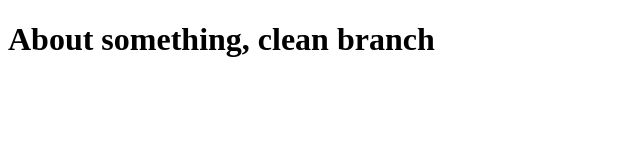
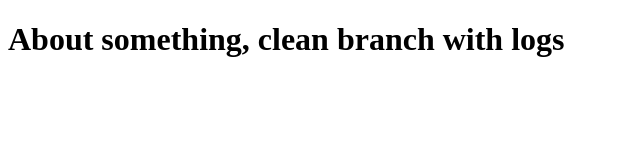
Before and after one commit to aitchiss/lighthouse-test-site, a website: page build/about/index.html in a window 1280 px wide. Shown: the whole page, without its empty margins (0-640 px from the left). Drawn offline with Linux system fonts and the light colour scheme.

Commit message:
point at branch plugin with additional log lines

```diff
--- a/build/about/index.html
+++ b/build/about/index.html
@@ -7,6 +7,6 @@
     <title>About</title>
 </head>
 <body>
-    <h1>About something, clean branch</h1>
+    <h1>About something, clean branch with logs</h1>
 </body>
 </html>
```
Also changed, not shown: 1 other file.
